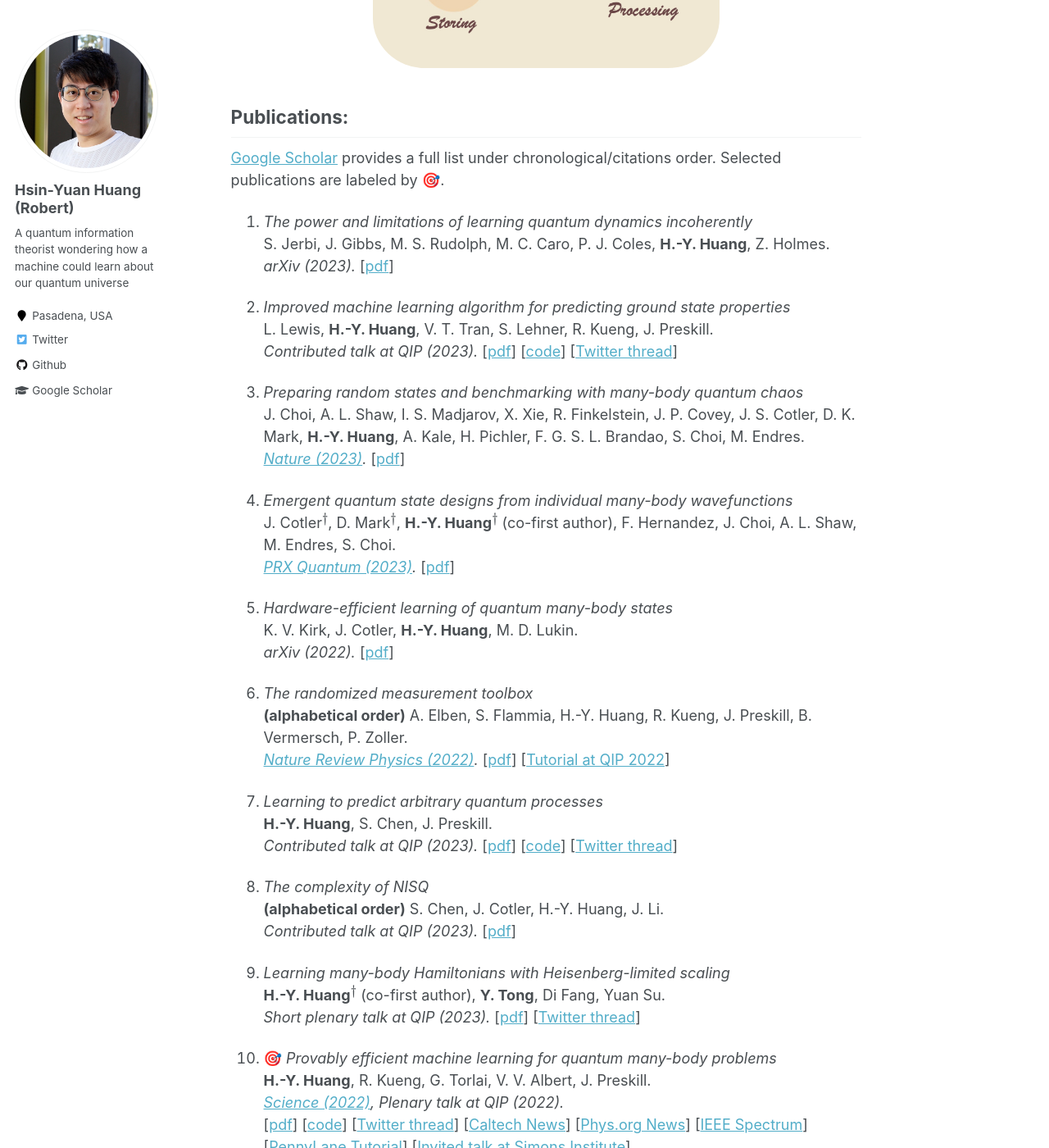
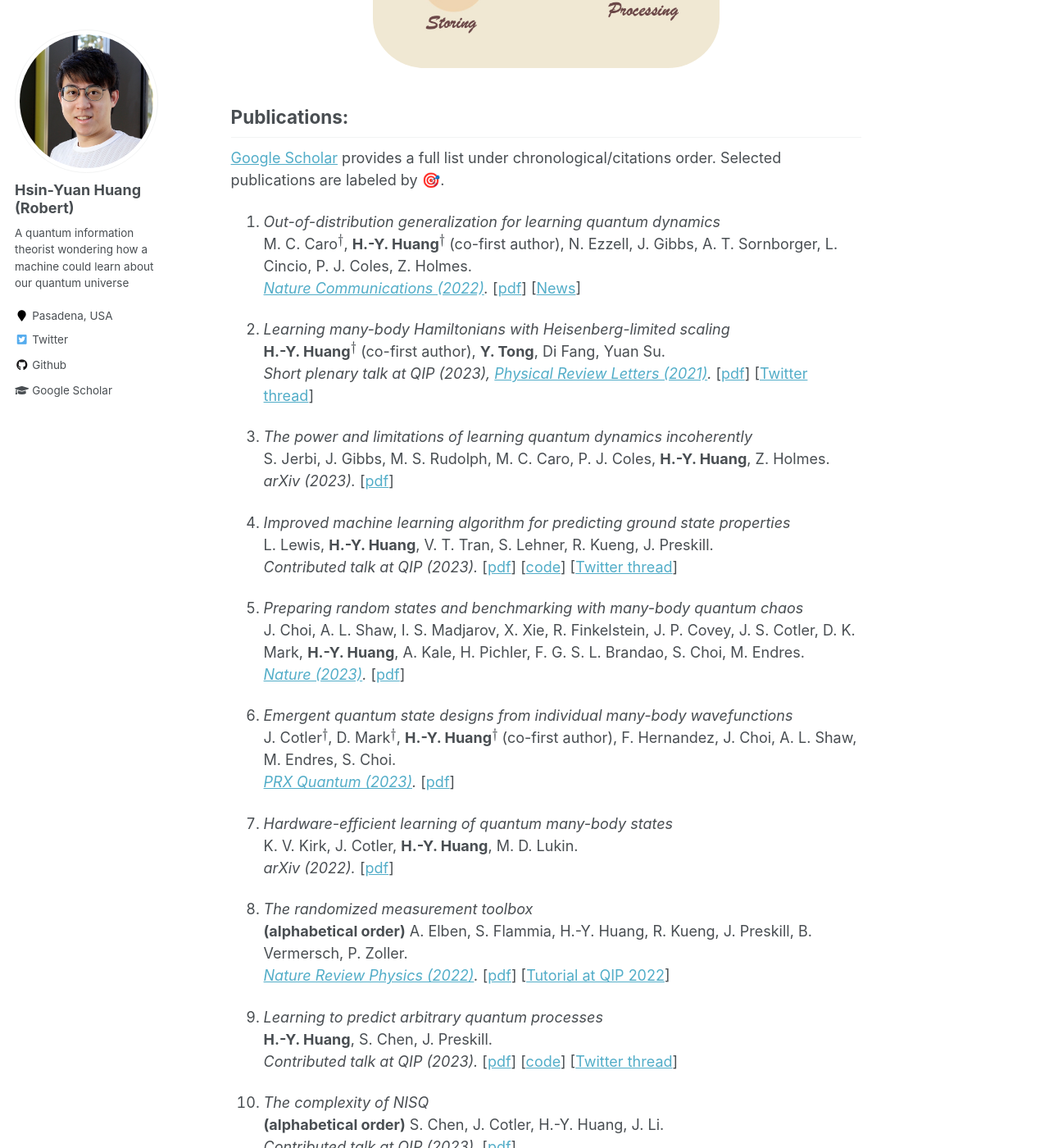
Before and after one commit to hsinyuan-huang/hsinyuan-huang.github.io, a Jekyll site: the page built from _pages/about.md, in a window 1280 px wide and 1400 px high, scrolled down 1067 px. Shown: the whole window at 82% size. Built offline with Jekyll 4.4.1, drawn with Linux system fonts in a browser that asks for light colours; emoji names are drawn with the system emoji font; formulas are drawn with MathJax 3; some of the changed text lies outside the part shown.

Commit message:
Update publications

```diff
--- a/_pages/about.md
+++ b/_pages/about.md
@@ -32,6 +32,15 @@ My ultimate dream is to build quantum machines capable of learning and discoveri
 
 <a href="https://scholar.google.com/citations?user=2y5YF-gAAAAJ&hl=en" target="_blank">Google Scholar</a> provides a full list under chronological/citations order. Selected publications are labeled by :dart:.
 
+
+1. *Out-of-distribution generalization for learning quantum dynamics* <br>
+M. C. Caro<sup>$\dagger$</sup>, **H.-Y. Huang**<sup>$\dagger$</sup> (co-first author), N. Ezzell, J. Gibbs, A. T. Sornborger, L. Cincio, P. J. Coles, Z. Holmes.<br>
+*<a href="https://www.nature.com/articles/s41467-023-39381-w" target="_blank">Nature Communications (2022)</a>.* [<a href="https://arxiv.org/abs/2204.10268" target="_blank">pdf</a>] [<a href="https://www.eurekalert.org/news-releases/994275">News</a>]
+
+1. *Learning many-body Hamiltonians with Heisenberg-limited scaling* <br>
+**H.-Y. Huang**<sup>$\dagger$</sup> (co-first author), **Y. Tong**, Di Fang, Yuan Su. <br>
+*Short plenary talk at QIP (2023), <a href="https://journals.aps.org/prl/abstract/10.1103/PhysRevLett.130.200403" target="_blank">Physical Review Letters (2021)</a>.* [<a href="https://arxiv.org/abs/2210.03030" target="_blank">pdf</a>] [<a href="https://twitter.com/RobertHuangHY/status/1578350030641328128" target="_blank">Twitter thread</a>]
+
 1. *The power and limitations of learning quantum dynamics incoherently* <br>
 S. Jerbi, J. Gibbs, M. S. Rudolph, M. C. Caro, P. J. Coles, **H.-Y. Huang**, Z. Holmes.<br>
 *arXiv (2023).* [<a href="https://arxiv.org/abs/2303.12834" target="_blank">pdf</a>]
@@ -88,7 +93,6 @@ M. C. Caro, **H.-Y. Huang**, M. Cerezo, K. Sharma, A. Sornborger, L. Cincio, P.
 [<a href="https://arxiv.org/abs/2111.05292" target="_blank">pdf</a>] [<a href="https://discover.lanl.gov/news/0823-quantum-ai" target="_blank">Los Alamos News</a>] [<a href="https://pennylane.ai/qml/demos/tutorial_learning_few_data.html" target="_blank">PennyLane Tutorial</a>]
 
 
-
 1. :dart:  *Quantum advantage in learning from experiments* <br>
 **H.-Y. Huang**, M. Broughton, J. Cotler, S. Chen, J. Li, M. Mohseni, H. Neven, R. Babbush, R. Kueng, J. Preskill, J. R. McClean. <br>
 *<a href="https://www.science.org/doi/10.1126/science.abn7293" target="_blank">Science (2022)</a>.*<br>
```
Also changed, not shown: other parts of _pages/about.md (+0 -10 lines).
